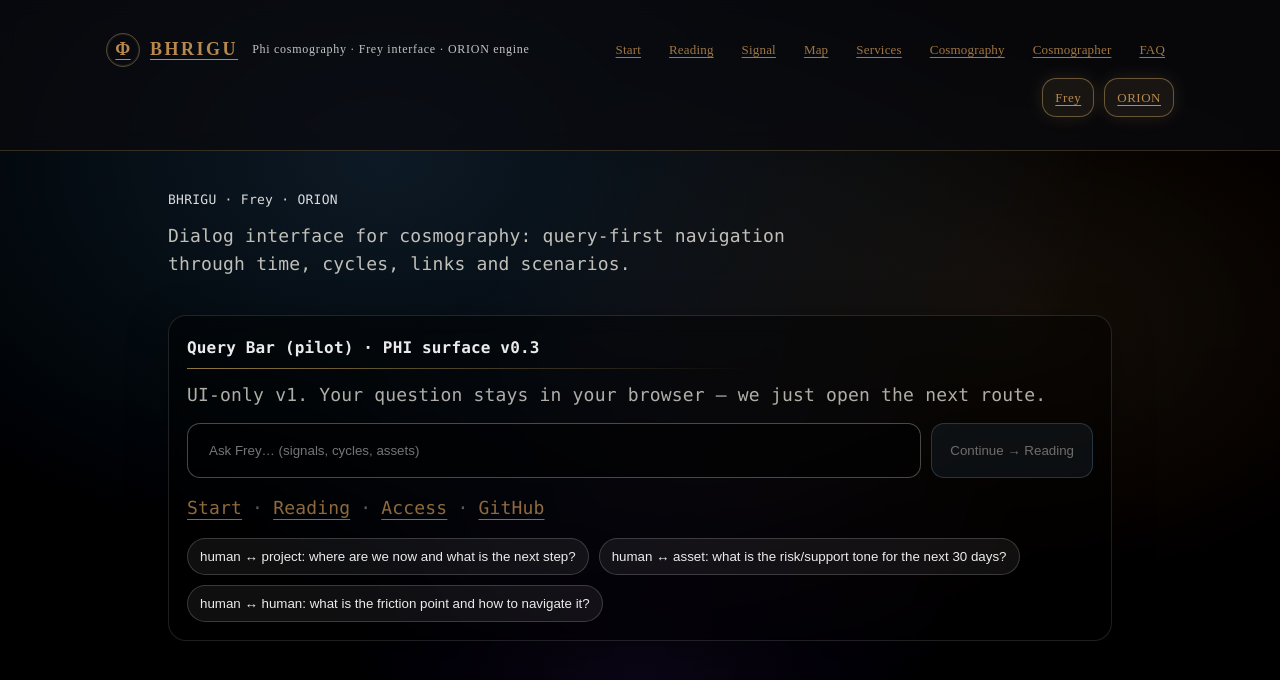
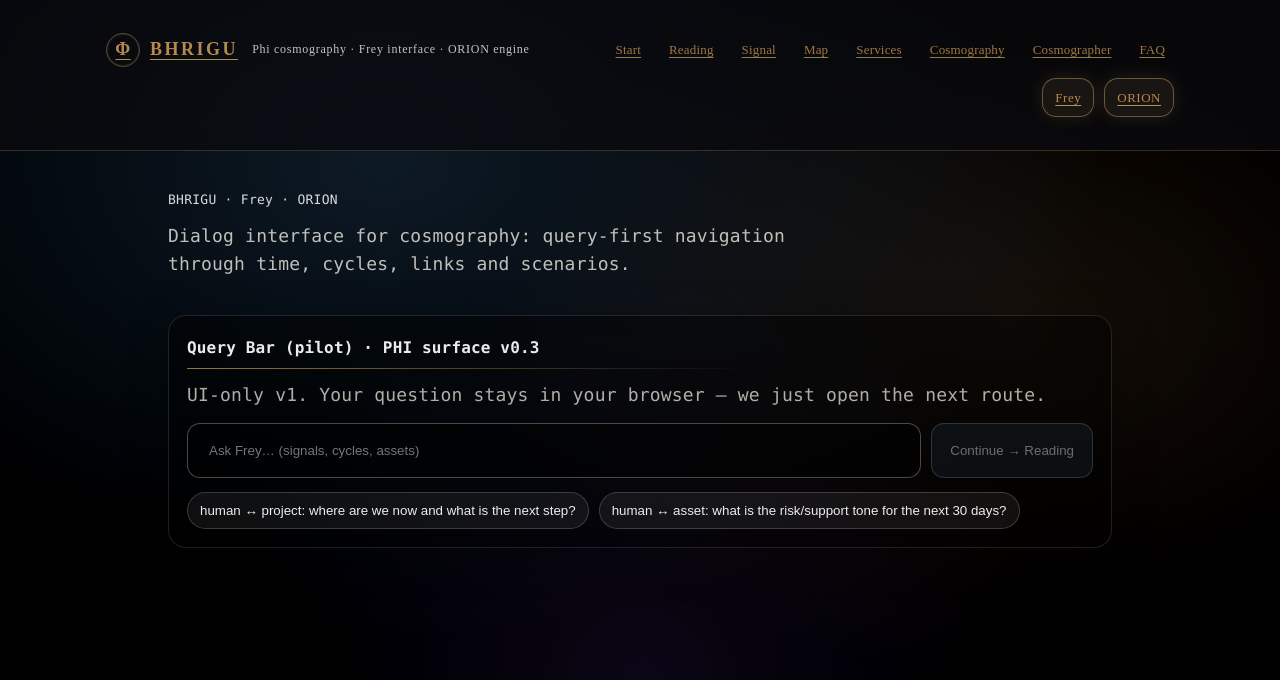
Before and after one commit to AiBhrigu/bhrigu-portal, a Next.js app: page /frey in a window 1280 px wide. Shown: the top 680 px of the page. Built offline with nearby package versions, Linux system fonts and the light colour scheme.

Commit message:
frey: de-load /frey card links (v0.1)

```diff
--- a/pages/frey.js
+++ b/pages/frey.js
@@ -13,7 +13,7 @@ const FLOW_MARK = "__FREY_QUERY_FLOW_UI_ONLY_V0_4__";
 const CHIPS = [
   "human ↔ project: where are we now and what is the next step?",
   "human ↔ asset: what is the risk/support tone for the next 30 days?",
-  "human ↔ human: what is the friction point and how to navigate it?",
+
 ];
 
 export default function FreyPage() {
@@ -86,15 +86,7 @@ export default function FreyPage() {
               </button>
             </div>
 
-            <div className="domainsWrap" aria-label="Frey quick domains">
-              <a href="/start" className="domainLink">Start</a>
-              <span className="domainSep">·</span>
-              <a href="/reading" className="domainLink">Reading</a>
-              <span className="domainSep">·</span>
-              <a href="/access" className="domainLink">Access</a>
-              <span className="domainSep">·</span>
-              <a href="/github" className="domainLink">GitHub</a>
-            </div>
+
 
             <div className="chips" aria-label="Frey example queries">
               {CHIPS.map((t) => (
```
